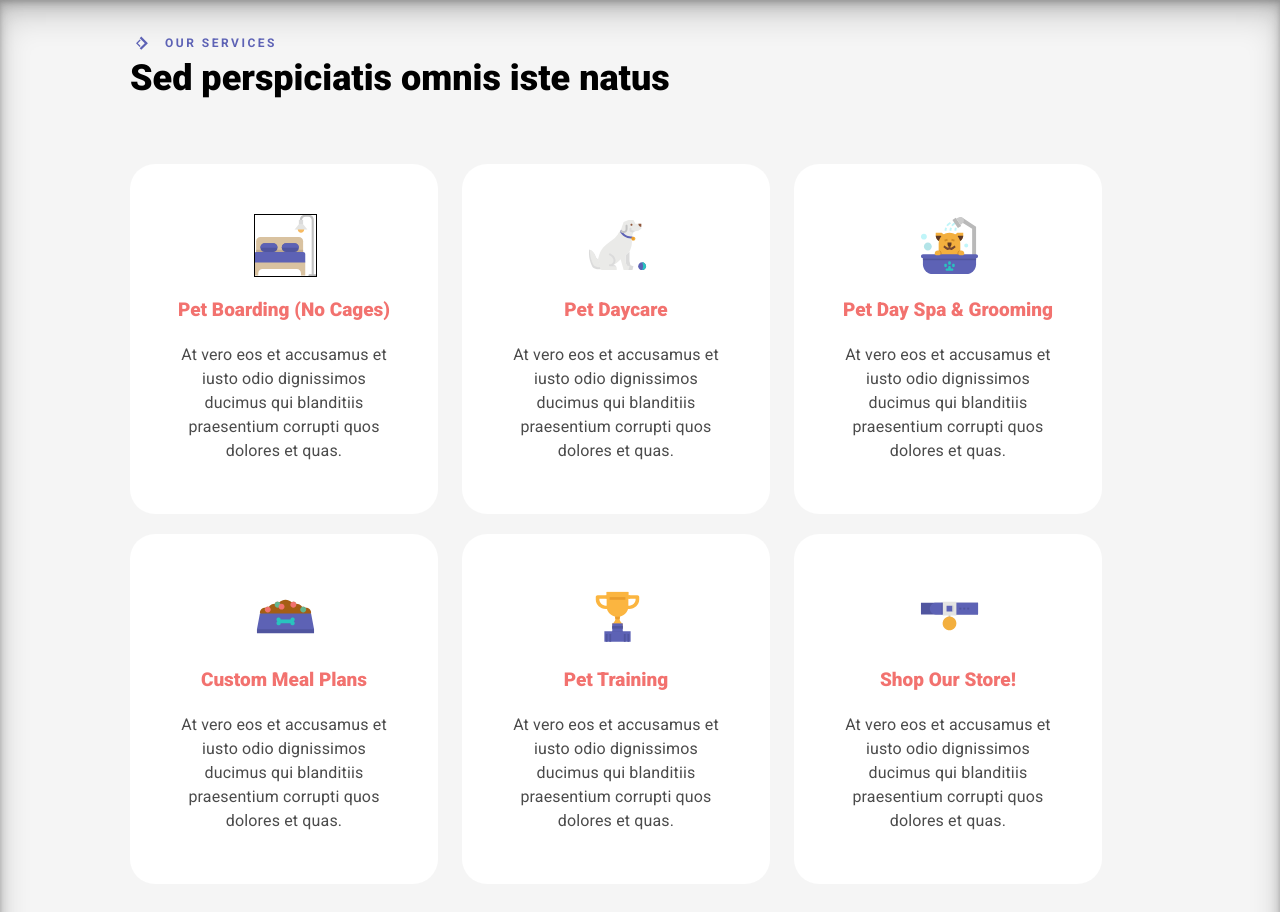
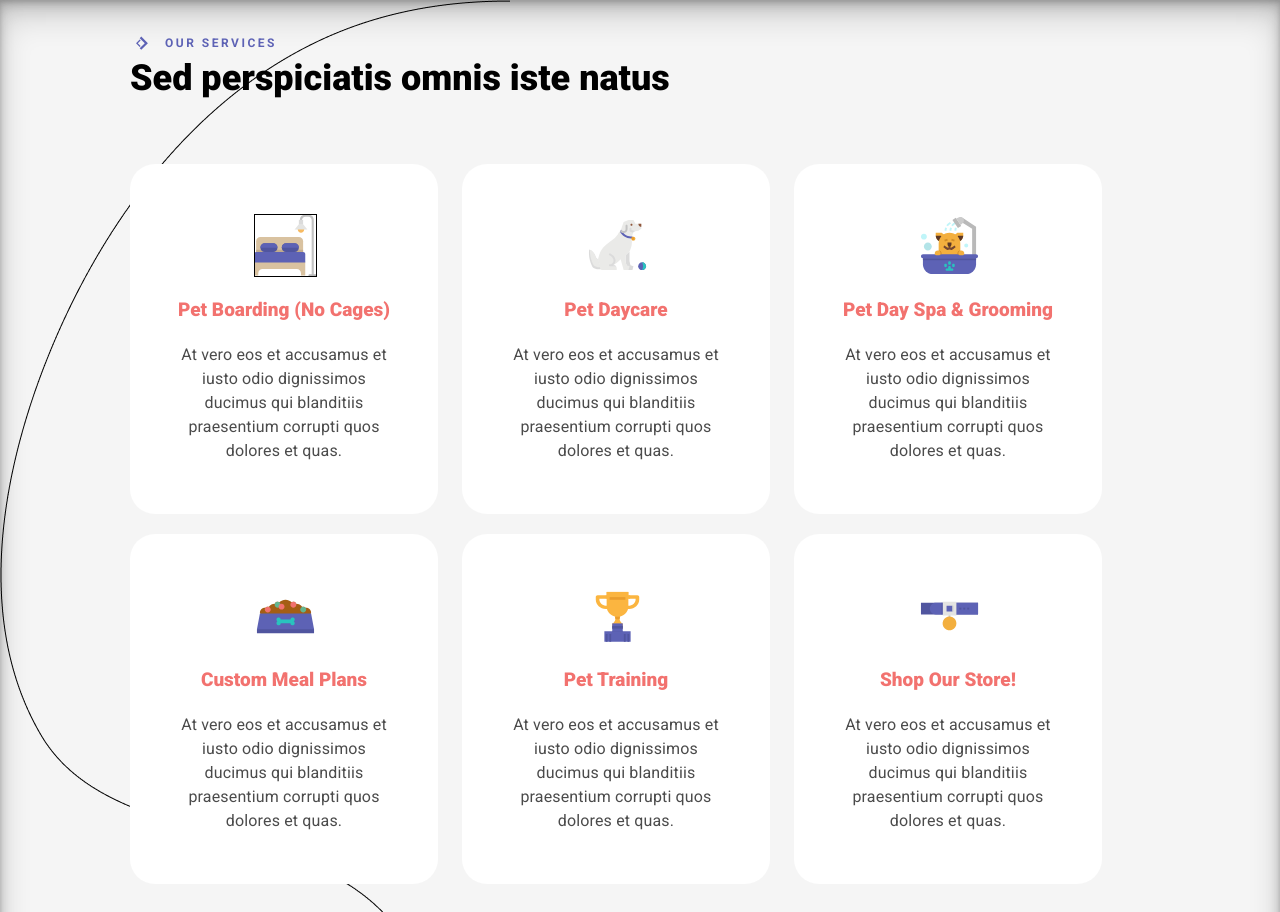
Before and after one commit to AndriiZakharenko/hiwayarts, a plain HTML site: page index.html in a window 1280 px wide. Shown: the top 912 px of the page. Drawn offline with Linux system fonts and the light colour scheme.

Commit message:
Update style.css

```diff
--- a/css/style.css
+++ b/css/style.css
@@ -46,7 +46,7 @@ body {
     background: #f5f5f5;
 }
 .container {
-    background: url(background.png) 0 0 no-repeat;
+    background: url(/img/background.png) 0 0 no-repeat;
      box-shadow: inset 0px 2px 4px rgba(0, 0, 0, 0.12), inset 0px 4px 8px rgba(0, 0, 0, 0.12), inset 0px 8px 16px rgba(0, 0, 0, 0.12), inset 0px 16px 32px rgba(0, 0, 0, 0.16);
 
 }
```
